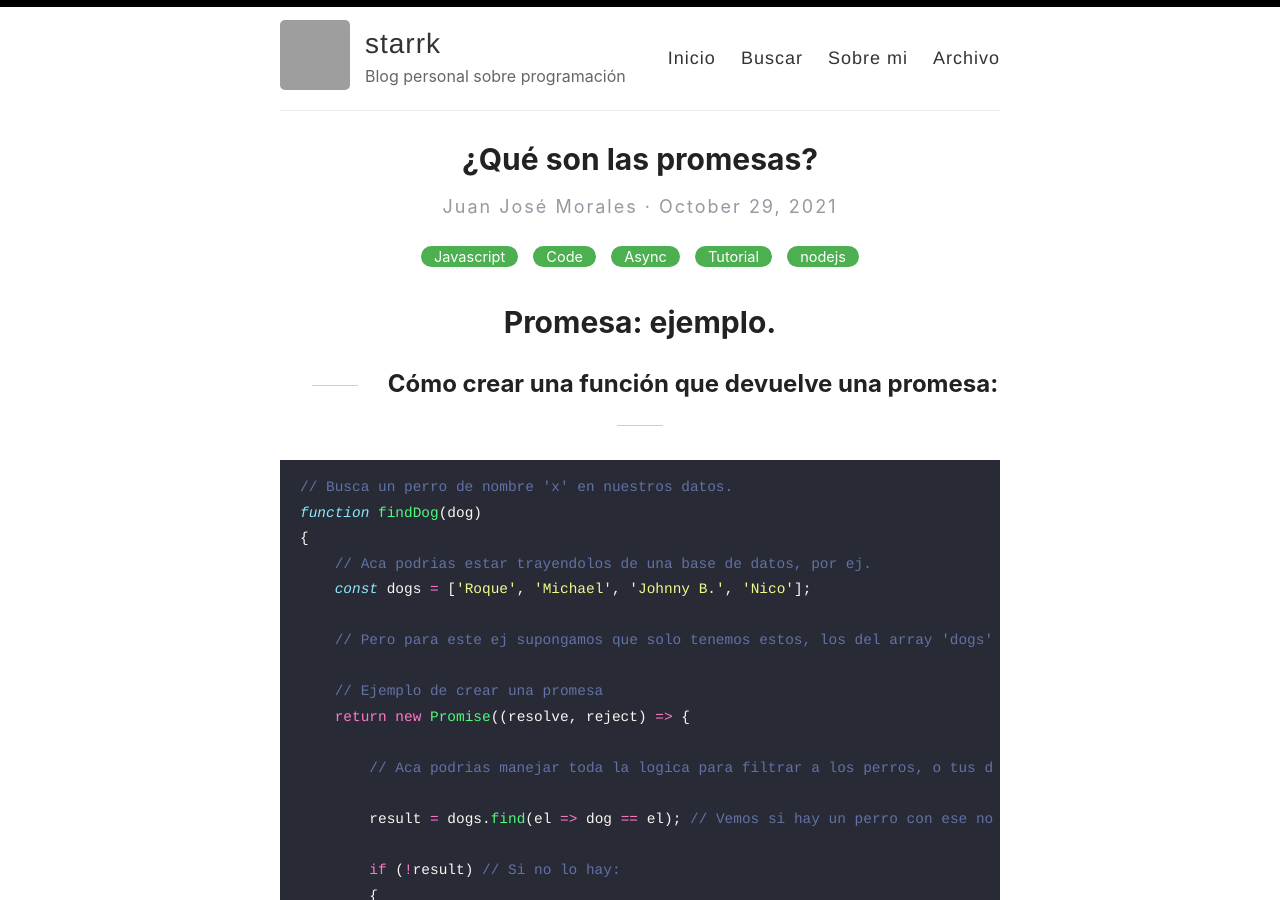
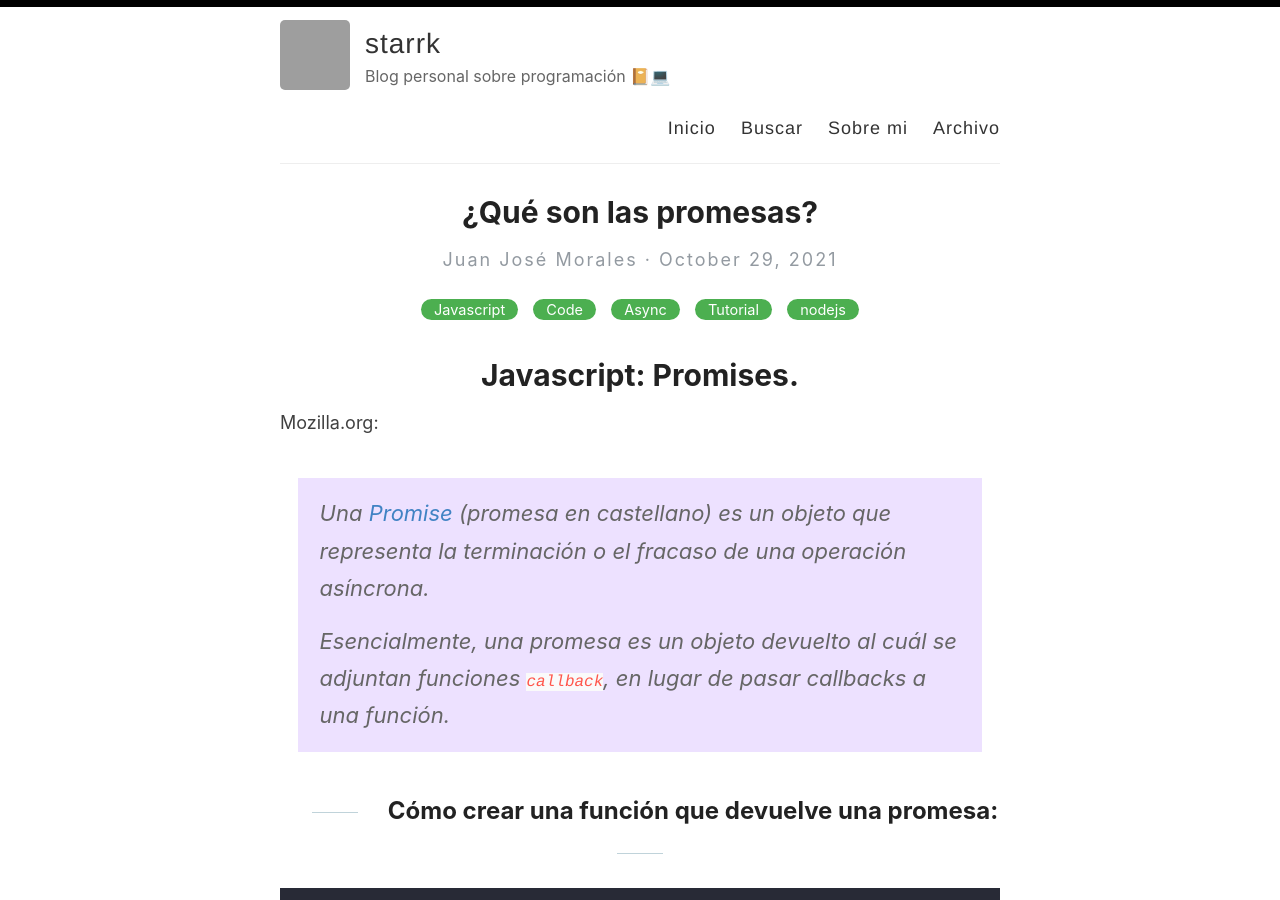
Before and after one commit to mstarrk/mstarrk.github.io, a Jekyll site: the page built from _posts/2021-10-29-promises.md, in a window 1280 px wide and 900 px high. Built offline with Jekyll 4.4.1, drawn with Linux system fonts in a browser that asks for light colours; comment, search, counter and statistics services are not loaded; grey boxes are pictures that could not be loaded.

Commit message:
updating posts

```diff
--- a/_config.yml
+++ b/_config.yml
@@ -10,7 +10,7 @@ author: Juan José Morales
 
 
 # Short bio or description (displayed in the header)
-description: Blog personal sobre programación
+description: Blog personal sobre programación 📔💻
 
 # URL of your avatar or profile pic (you could use your GitHub profile pic)
 avatar: https://avatars.githubusercontent.com/u/39104926?s=400&u=fa0782e49489fb01cf5fb8bf36a89669f202ec88&v=4
--- a/_posts/2021-10-29-promises.md
+++ b/_posts/2021-10-29-promises.md
@@ -5,7 +5,14 @@ excerpt: Cómo crear promesas y consumirlas en Javascript
 categories: [Javascript, Code, Async, Tutorial, nodejs]
 ---
 
-# Promesa: ejemplo.
+# Javascript: Promises.
+
+Mozilla.org:
+
+> Una [Promise](https://developer.mozilla.org/es/docs/Web/JavaScript/Guide/Using_promises) (promesa en castellano) es un objeto que representa la terminación o el fracaso de una
+> operación asíncrona.
+>
+> Esencialmente, una promesa es un objeto devuelto al cuál se adjuntan funciones `callback`, en lugar de pasar callbacks a una función.
 
 ## Cómo crear una función que devuelve una promesa:
 
```
Also changed, not shown: 404.md (+3 -1 lines), _posts/2021-10-29-webhooks.md (+1 -1 lines), images/galaxy.jpg (deleted).
